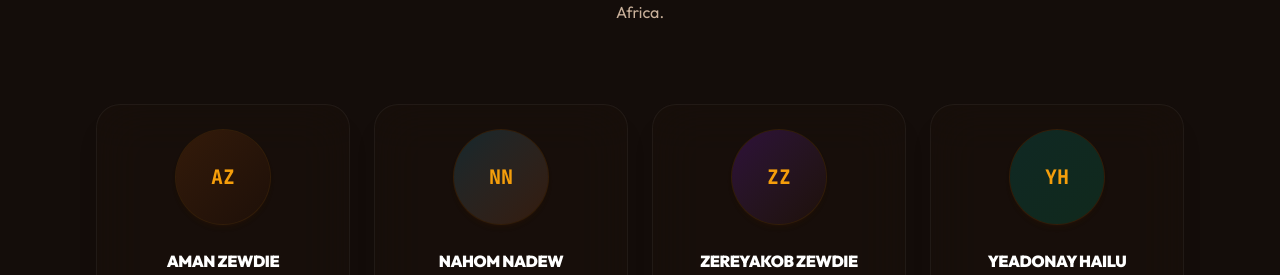
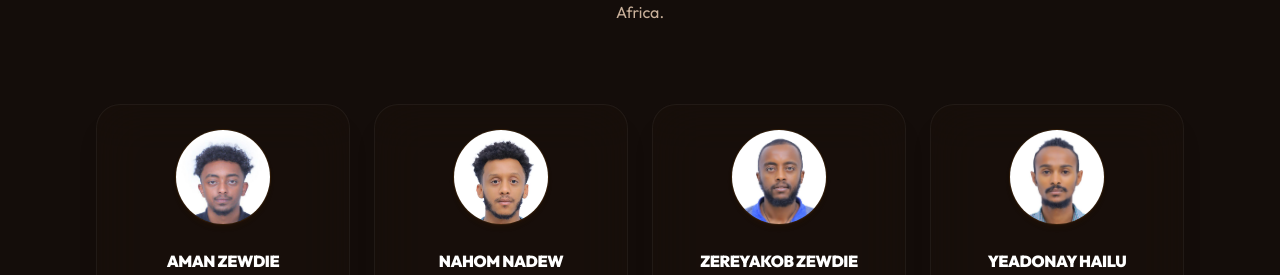
Before and after one commit to aisra0929/YegnaLisan, a React (Vite) app: page / in a window 1280 px wide. Shown: the part 3423-3698 px from the top of the page. Built offline with nearby package versions, Linux system fonts and the light colour scheme; no server answers.

Commit message:
Test image

```diff
--- a/src/modules/landing/Team.tsx
+++ b/src/modules/landing/Team.tsx
@@ -3,7 +3,6 @@
  * SPDX-License-Identifier: Apache-2.0
  */
 
-import { useState, useEffect } from 'react';
 import { motion } from 'motion/react';
 import { Mail, Briefcase, Award, Languages, Star } from 'lucide-react';
 
@@ -27,6 +26,7 @@ const teamList: TeamMember[] = [
     desc: "Spearheading strategic management, external partnerships, and enterprise translations QA control protocols.",
     gradient: "from-blue-600 to-indigo-600",
     languages: ["Amharic", "English", "Tigrinya"],
+    avatarResolved: '/assets/images/aman.jpg',
     stats: [
       { label: "Experience", val: "12+ Yrs" },
       { label: "Audits", val: "2,400+" }
@@ -39,6 +39,7 @@ const teamList: TeamMember[] = [
     desc: "Overseeing operations, workflow automation, and specialized technology/engineering translations accuracy.",
     gradient: "from-cyan-600 to-blue-600",
     languages: ["Amharic", "English", "Oromo"],
+    avatarResolved: '/assets/images/nahom.jpg',
     stats: [
       { label: "Experience", val: "10+ Yrs" },
       { label: "Projects", val: "1,800+" }
@@ -51,6 +52,7 @@ const teamList: TeamMember[] = [
     desc: "Directing financial structures, freelancer payroll distribution, global project billing, and fiscal modeling.",
     gradient: "from-purple-600 to-indigo-600",
     languages: ["Amharic", "English"],
+    avatarResolved: '/assets/images/zereyakob.jpg',
     stats: [
       { label: "Experience", val: "14+ Yrs" },
       { label: "Contracts", val: "140+" }
@@ -63,6 +65,7 @@ const teamList: TeamMember[] = [
     desc: "Specialized in Legal agreements research, corporate documents coordination, and liaison for translation workflow schedules.",
     gradient: "from-teal-600 to-emerald-600",
     languages: ["Amharic", "English", "Somali"],
+    avatarResolved: '/assets/images/yeadonay.jpg',
     stats: [
       { label: "Experience", val: "8 Yrs" },
       { label: "Coordinated", val: "3,200+" }
@@ -77,69 +80,18 @@ interface TeamProps {
 
 export default function Team({ activeTheme = 'dark', activeLanguage = 'ENG' }: TeamProps) {
   const isDark = activeTheme === 'dark';
-  const [team, setTeam] = useState<TeamMember[]>(teamList);
 
-  useEffect(() => {
-    const loadImage = (url: string) => {
-      return new Promise<boolean>((resolve) => {
-        const img = new Image();
-        img.onload = () => resolve(true);
-        img.onerror = () => resolve(false);
-        img.src = url;
-      });
-    };
-
-    const resolveAvatars = async (items: TeamMember[]) => {
-      return Promise.all(items.map(async (m) => {
-        const candidates: string[] = [];
-        if (m.avatarUrl) candidates.push(m.avatarUrl);
-
-        const slug = m.name.split(' ')[0].toLowerCase();
-        // try common extensions and both absolute and relative paths
-        const exts = ['jpg', 'jpeg', 'png', 'webp'];
-        for (const ext of exts) {
-          candidates.push(`/assets/images/${slug}.${ext}`);
-          candidates.push(`assets/images/${slug}.${ext}`);
-          candidates.push(`/src/assets/images/${slug}.${ext}`);
-        }
-
-        for (const url of candidates) {
-          try {
-            const ok = await loadImage(url);
-            if (ok) {
-              return { ...m, avatarResolved: url } as TeamMember;
-            }
-          } catch (e) {
-            // continue to next candidate
-          }
-        }
-
-        return { ...m, avatarResolved: undefined } as TeamMember;
-      }));
-    };
-
-    (async () => {
-      try {
-        const res = await fetch('/api/team');
-        if (!res.ok) throw new Error('Fallback code active');
-        const data = await res.json();
-        if (Array.isArray(data) && data.length > 0) {
-          const resolved = await resolveAvatars(data);
-          setTeam(resolved);
-        }
-      } catch (e) {
-        // keep default teamList (initials)
-      }
-    })();
-  }, []);
+  // Explicitly assign resolved avatars to ensure deterministic rendering (no runtime HEAD/HEAD or fetch)
+  const m1 = { ...teamList[0] } as TeamMember;
+  const m2 = { ...teamList[1] } as TeamMember;
+  const m3 = { ...teamList[2] } as TeamMember;
+  const m4 = { ...teamList[3] } as TeamMember;
 
   return (
     <section id="team" className={`min-h-screen relative py-24 px-6 md:p-12 lg:px-24 transition-colors duration-300 scroll-mt-20 ${
       isDark ? 'bg-slate-950 text-white' : 'bg-slate-100 text-slate-900'
     }`}>
       <div className="max-w-6xl w-full mx-auto">
-
-        {/* Title Block */}
         <div className="text-center mb-20">
           <span className="font-mono text-xs text-blue-500 font-semibold tracking-widest uppercase">
             {activeLanguage === 'AMH' ? 'የቋንቋ ባለሙያዎች ቡድን' : 'Linguistic Specialists'}
@@ -158,11 +110,25 @@ export default function Team({ activeTheme = 'dark', activeLanguage = 'ENG' }: T
           </p>
         </div>
 
-        {/* Profiles Grid - Inspired by clean testimonial row cards */}
         <div className="grid grid-cols-1 md:grid-cols-2 lg:grid-cols-4 gap-6">
-          {team.map((m) => (
+          {/* Card 1 */}
+          <TeamCard member={m1} isDark={isDark} activeLanguage={activeLanguage} />
+          {/* Card 2 */}
+          <TeamCard member={m2} isDark={isDark} activeLanguage={activeLanguage} />
+          {/* Card 3 */}
+          <TeamCard member={m3} isDark={isDark} activeLanguage={activeLanguage} />
+          {/* Card 4 */}
+          <TeamCard member={m4} isDark={isDark} activeLanguage={activeLanguage} />
+        </div>
+      </div>
+    </section>
+  );
+}
+
+function TeamCard({ member, isDark, activeLanguage }: { member: TeamMember; isDark: boolean; activeLanguage?: 'ENG' | 'AMH' }) {
+  return (
     <motion.div
-              key={m.id}
+      key={member.id}
       whileHover={{ y: -8 }}
       className={`rounded-3xl border p-6 text-center shadow-xl transition-all duration-300 flex flex-col items-center justify-between group ${
         isDark
@@ -170,65 +136,55 @@ export default function Team({ activeTheme = 'dark', activeLanguage = 'ENG' }: T
           : 'border-slate-200 bg-white text-slate-800 hover:border-blue-600/30'
       }`}
     >
-              {/* Top Section - Image Centered in a Circle */}
       <div className="flex flex-col items-center w-full">
         <div className="relative w-24 h-24 rounded-full border border-blue-500/10 bg-slate-950 flex items-center justify-center overflow-hidden mb-6 shadow-md shadow-blue-500/5 group">
-                  {m.avatarResolved ? (
+          {member.avatarResolved ? (
             <img
-                      src={m.avatarResolved}
-                      alt={m.name}
+              src={member.avatarResolved}
+              alt={member.name}
               className="w-full h-full object-cover object-top transition duration-550 hover:scale-110"
               referrerPolicy="no-referrer"
             />
           ) : (
             <>
-                      <div className={`absolute inset-0 bg-gradient-to-br ${m.gradient} opacity-20`}></div>
+              <div className={`absolute inset-0 bg-gradient-to-br ${member.gradient} opacity-20`}></div>
               <span className="relative font-mono font-black text-xl text-blue-400">
-                        {m.name.split(' ').map(n => n[0]).join('')}
+                {member.name.split(' ').map(n => n[0]).join('')}
               </span>
             </>
           )}
         </div>
 
-                {/* Name */}
         <h3 className={`text-base font-black font-sans tracking-tight uppercase ${isDark ? 'text-white' : 'text-slate-900'}`}>
-                  {m.name}
+          {member.name}
         </h3>
 
-                {/* Role */}
         <span className="text-[10px] font-mono tracking-widest text-blue-500 font-bold uppercase mt-1">
-                  {activeLanguage === 'AMH' && m.id === 1 ? 'ዋና ዳይሬክተር' :
-                   activeLanguage === 'AMH' && m.id === 2 ? 'ምክትል ዋና ዳይሬክተር' :
-                   activeLanguage === 'AMH' && m.id === 3 ? 'የፋይናንስ ኃላፊ' :
-                   activeLanguage === 'AMH' && m.id === 4 ? 'ተርጓሚ እና አስተዳዳሪ' : m.role}
+          {activeLanguage === 'AMH' && member.id === 1 ? 'ዋና ዳይሬክተር' :
+           activeLanguage === 'AMH' && member.id === 2 ? 'ምክትል ዋና ዳይሬክተር' :
+           activeLanguage === 'AMH' && member.id === 3 ? 'የፋይናንስ ኃላፊ' :
+           activeLanguage === 'AMH' && member.id === 4 ? 'ተርጓሚ እና አስተዳዳሪ' : member.role}
         </span>
 
-                {/* 5 Rating Stars - Elegant UI/UX Inspiration addition */}
         <div className="flex items-center gap-1 my-3 text-amber-500">
           {[...Array(5)].map((_, i) => (
             <Star key={i} className="w-3.5 h-3.5 fill-current text-amber-500" />
           ))}
         </div>
 
-                {/* Divider Line */}
         <div className="w-12 h-[1px] bg-slate-500/20 my-4"></div>
 
-                {/* Testimonial/Description Text */}
         <p className={`text-xs font-sans leading-relaxed min-h-[64px] px-2 ${isDark ? 'text-slate-400' : 'text-slate-650'}`}>
-                  {activeLanguage === 'AMH' && m.id === 1 ? 'ስልታዊ አመራርን ፣ የውጭ ግንኙነቶችን እና የድርጅት ትርጉሞች የጥራት ቁጥጥር ፕሮቶኮሎችን መምራት።' :
-                   activeLanguage === 'AMH' && m.id === 2 ? 'ክዋኔዎችን ፣ የስራ ፍሰት አውቶማቲክን እና የቴክኖሎጂ / ምህንድስና ትርጉሞችን ትክክለኛነት መቆጣጠር።' :
-                   activeLanguage === 'AMH' && m.id === 3 ? 'የፋይናንስ መዋቅሮችን ፣ የፍሪላንሰር ክፍያዎችን ፣ አጠቃላይ የፕሮጀክት ክፍያዎችን እና የሂሳብ አያያዝን መምራት።' :
-                   activeLanguage === 'AMH' && m.id === 4 ? 'በህጋዊ ስምምነቶች ምርምር ፣ በኮርፖሬት ሰነዶች ማጠቃለያ እና በትርጉም የስራ ፍሰት ቅንጅት ላይ የተሰማራ።' : m.desc}
+          {activeLanguage === 'AMH' && member.id === 1 ? 'ስልታዊ አመራርን ፣ የውጭ ግንኙነቶችን እና የድርጅት ትርጉሞች የጥራት ቁጥጥር ፕሮቶኮሎችን መምራት።' :
+           activeLanguage === 'AMH' && member.id === 2 ? 'ክዋኔዎችን ፣ የስራ ፍሰት አውቶማቲክን እና የቴክኖሎጂ / ምህንድስና ትርጉሞችን ትክክለኛነት መቆጣጠር።' :
+           activeLanguage === 'AMH' && member.id === 3 ? 'የፋይናንስ መዋቅሮችን ፣ የፍሪላንሰር ክፍያዎችን ፣ አጠቃላይ የፕሮጀክት ክፍያዎችን እና የሂሳብ አያያዝን መምራት።' :
+           activeLanguage === 'AMH' && member.id === 4 ? 'በህጋዊ ስምምነቶች ምርምር ፣ በኮርፖሬት ሰነዶች ማጠቃለያ እና በትርጉም የስራ ፍሰት ቅንጅት ላይ የተሰማራ።' : member.desc}
         </p>
       </div>
 
-              {/* Bottom Section - Stats Block & Languages */}
       <div className="w-full mt-6 space-y-4">
-                {/* Years Experience & Volume Stats */}
-                <div className={`grid grid-cols-2 gap-2 p-3 rounded-2xl ${
-                  isDark ? 'border border-white/5 bg-slate-950/40 text-white' : 'border border-slate-100 bg-slate-50 text-slate-850'
-                }`}>
-                  {m.stats.map((s, idx) => (
+        <div className={`grid grid-cols-2 gap-2 p-3 rounded-2xl ${isDark ? 'border border-white/5 bg-slate-950/40 text-white' : 'border border-slate-100 bg-slate-50 text-slate-850'}`}>
+          {member.stats.map((s, idx) => (
             <div key={idx} className="text-center">
               <p className="text-[9px] uppercase font-mono tracking-wider font-semibold text-slate-500">
                 {activeLanguage === 'AMH' && s.label === 'Experience' ? 'ልምድ' :
@@ -244,14 +200,11 @@ export default function Team({ activeTheme = 'dark', activeLanguage = 'ENG' }: T
           ))}
         </div>
 
-                {/* Languages Supported */}
         <div className="flex flex-wrap justify-center gap-1.5 pt-1">
-                  {m.languages.map((l, idx) => (
+          {member.languages.map((l, idx) => (
             <span
               key={idx}
-                      className={`px-2 py-0.5 text-[9px] rounded font-medium border ${
-                        isDark ? 'bg-white/5 border-white/5 text-slate-400' : 'bg-slate-100 border-slate-250/65 text-slate-600'
-                      }`}
+              className={`px-2 py-0.5 text-[9px] rounded font-medium border ${isDark ? 'bg-white/5 border-white/5 text-slate-400' : 'bg-slate-100 border-slate-250/65 text-slate-600'}`}
             >
               {activeLanguage === 'AMH' && l === 'Amharic' ? 'አማርኛ' :
                activeLanguage === 'AMH' && l === 'English' ? 'እንግሊዝኛ' :
@@ -262,12 +215,6 @@ export default function Team({ activeTheme = 'dark', activeLanguage = 'ENG' }: T
           ))}
         </div>
       </div>
-
     </motion.div>
-          ))}
-        </div>
-
-      </div>
-    </section>
   );
 }
```
Lines whose indentation alone changed are shown as unchanged.
